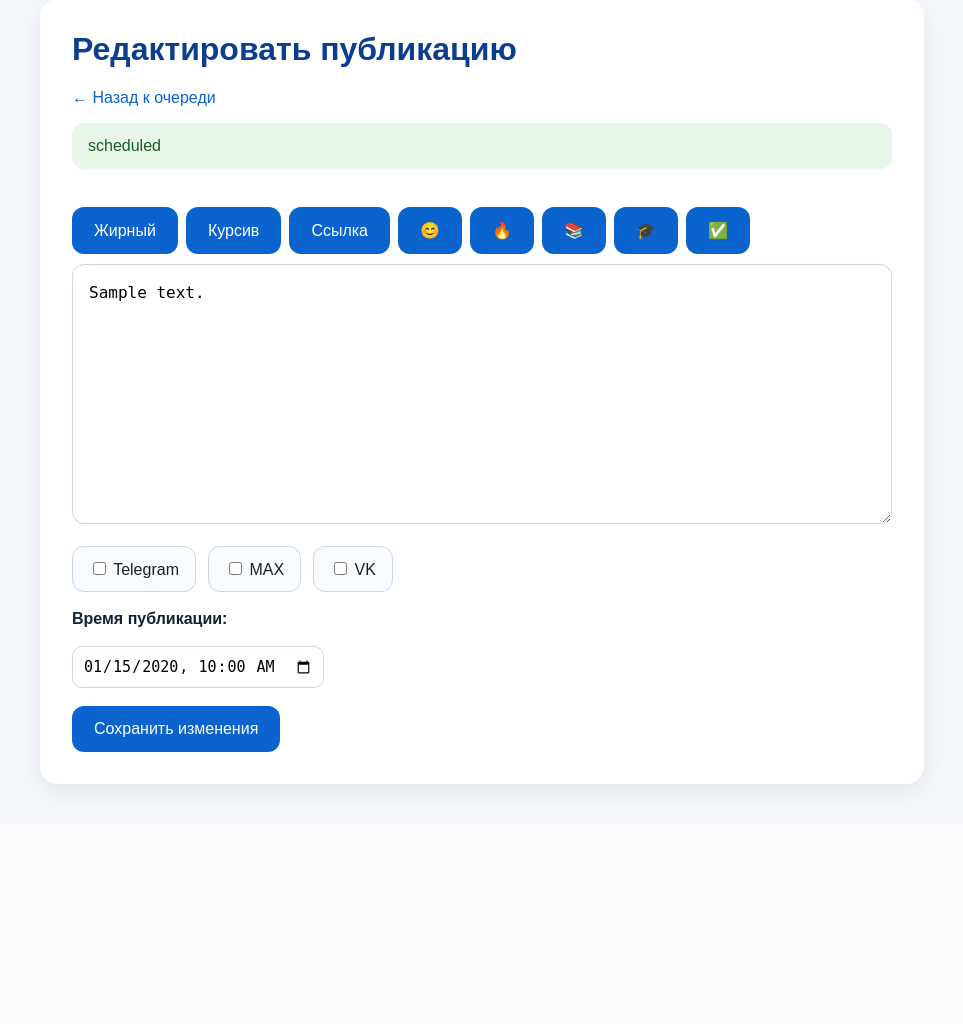
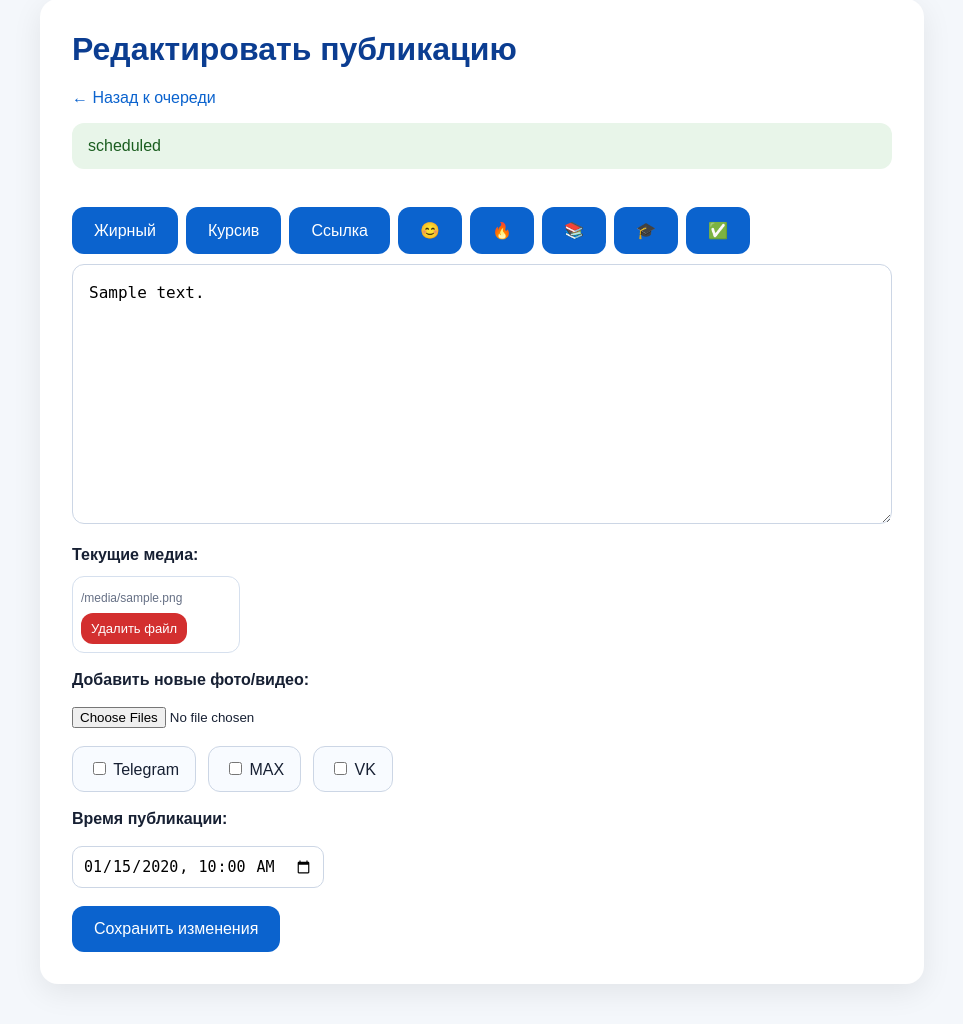
Before and after one commit to chidori31/university-news-crossposter, a FastAPI app: template app/templates/edit_scheduled_post.html in a window 1280 px wide. Shown: the part 41-1065 px from the top of the page, without its empty margins (158-1121 px from the left). Before the commit the page ends 841 px from the top, so only its background shows below. Run offline with FastAPI, Linux system fonts and the light colour scheme; the template is opened without the code that fills it: most values are stand-ins (such as "Sample title", 1, 10 or a date in 2020).

Commit message:
Add media editing for scheduled posts

```diff
--- a/app/main.py
+++ b/app/main.py
@@ -8,8 +8,10 @@
 from app.services.formatter import prepare_html_text, strip_html_formatting
 from app.services.max_client import MaxClient
 from app.services.scheduled_posts import (
+    add_media_to_scheduled_post,
     cancel_scheduled_post,
     delete_scheduled_post,
+    delete_scheduled_post_media,
     get_post_media_info,
     get_posts_overview,
     get_publish_logs,
@@ -265,6 +267,8 @@
             },
         )
 
+    post["media"] = get_post_media_info(post_id)
+
     if post["status"] != "scheduled":
         return templates.TemplateResponse(
             request=request,
@@ -288,12 +292,13 @@
 
 
 @app.post("/scheduled/{post_id}/edit", response_class=HTMLResponse)
-def edit_scheduled_post(
+async def edit_scheduled_post(
     request: Request,
     post_id: int,
     text: str = Form(...),
     platforms: list[str] | None = Form(default=None),
     publish_at: str = Form(...),
+    media_files: list[UploadFile] | None = File(default=None),
 ):
     selected_platforms = platforms or []
     post = get_scheduled_post(post_id)
@@ -308,6 +313,8 @@
                 "status_type": "error",
             },
         )
+
+    post["media"] = get_post_media_info(post_id)
 
     if post["status"] != "scheduled":
         return templates.TemplateResponse(
@@ -335,6 +342,27 @@
             },
         )
 
+    media_files_data = []
+
+    if media_files:
+        for file in media_files:
+            if not file.filename:
+                continue
+
+            if file.content_type and file.content_type.startswith("image/"):
+                kind = "image"
+            elif file.content_type and file.content_type.startswith("video/"):
+                kind = "video"
+            else:
+                continue
+
+            media_files_data.append({
+                "filename": file.filename,
+                "content_type": file.content_type,
+                "kind": kind,
+                "data": await file.read(),
+            })
+
     update_scheduled_post(
         post_id=post_id,
         text=text,
@@ -342,7 +370,14 @@
         publish_at=publish_at,
     )
 
+    if media_files_data:
+        add_media_to_scheduled_post(
+            post_id=post_id,
+            media_files_data=media_files_data,
+        )
+
     updated_post = get_scheduled_post(post_id)
+    updated_post["media"] = get_post_media_info(post_id)
 
     return templates.TemplateResponse(
         request=request,
@@ -354,6 +389,16 @@
         },
     )
 
+@app.post("/scheduled/{post_id}/media/{media_id}/delete")
+def delete_scheduled_media(post_id: int, media_id: int):
+    delete_scheduled_post_media(
+        post_id=post_id,
+        media_id=media_id,
+    )
+
+    return {
+        "status": "ok",
+    }
 
 @app.post("/scheduled/{post_id}/delete")
 def delete_post(post_id: int):
--- a/app/templates/edit_scheduled_post.html
+++ b/app/templates/edit_scheduled_post.html
@@ -90,6 +90,96 @@
         }
     </style>
 </head>
+<body>
+    <div class="container">
+        <h1>Редактировать публикацию</h1>
+
+        <p><a href="/scheduled">← Назад к очереди</a></p>
+
+        {% if status %}
+            <div class="status {{ status_type }}">{{ status }}</div>
+        {% endif %}
+
+        {% if post %}
+            <form method="post" action="/scheduled/{{ post.id }}/edit" enctype="multipart/form-data">
+                <div style="display: flex; gap: 8px; margin-bottom: 10px; flex-wrap: wrap;">
+                    <button type="button" onclick="wrapText('b')">Жирный</button>
+                    <button type="button" onclick="wrapText('i')">Курсив</button>
+                    <button type="button" onclick="createLink()">Ссылка</button>
+                    <button type="button" onclick="insertText('😊')">😊</button>
+                    <button type="button" onclick="insertText('🔥')">🔥</button>
+                    <button type="button" onclick="insertText('📚')">📚</button>
+                    <button type="button" onclick="insertText('🎓')">🎓</button>
+                    <button type="button" onclick="insertText('✅')">✅</button>
+                </div>
+
+                <textarea id="postText" name="text" required>{{ post.text }}</textarea>
+                {% if post.media %}
+                    <div style="margin-top: 18px;">
+                        <b>Текущие медиа:</b>
+
+                        <div style="display: flex; gap: 12px; flex-wrap: wrap; margin-top: 12px;">
+                            {% for media in post.media %}
+                                <div style="width: 150px; border: 1px solid #d6e0ee; border-radius: 12px; padding: 8px; background: white;">
+                                    {% if media.kind == "image" %}
+                                        <img src="{{ media.url }}"
+                                            alt="{{ media.filename }}"
+                                            style="width: 100%; border-radius: 8px;">
+                                    {% elif media.kind == "video" %}
+                                        <video src="{{ media.url }}"
+                                            controls
+                                            style="width: 100%; border-radius: 8px;">
+                                        </video>
+                                    {% endif %}
+
+                                    <div style="font-size: 12px; color: #667085; margin-top: 6px; word-break: break-word;">
+                                        {{ media.filename }}
+                                    </div>
+
+                                    <button type="button"
+                                            onclick="deleteMedia({{ post.id }}, {{ media.id }})"
+                                            style="background: #d32f2f; padding: 8px 10px; font-size: 13px; margin-top: 8px;">
+                                        Удалить файл
+                                    </button>
+                                </div>
+                            {% endfor %}
+                        </div>
+                    </div>
+                {% endif %}
+
+                <div style="margin-top: 18px;">
+                    <label><b>Добавить новые фото/видео:</b></label><br><br>
+                    <input type="file" name="media_files" multiple accept="image/*,video/*">
+                </div>
+                <div class="platforms">
+                    <label class="platform">
+                        <input type="checkbox" name="platforms" value="telegram"
+                            {% if "telegram" in post.platforms %}checked{% endif %}>
+                        Telegram
+                    </label>
+
+                    <label class="platform">
+                        <input type="checkbox" name="platforms" value="max"
+                            {% if "max" in post.platforms %}checked{% endif %}>
+                        MAX
+                    </label>
+
+                    <label class="platform">
+                        <input type="checkbox" name="platforms" value="vk"
+                            {% if "vk" in post.platforms %}checked{% endif %}>
+                        VK
+                    </label>
+                </div>
+
+                <div style="margin-top: 18px;">
+                    <label><b>Время публикации:</b></label><br><br>
+                    <input type="datetime-local" name="publish_at" value="{{ post.publish_at }}" required>
+                </div>
+
+                <button type="submit">Сохранить изменения</button>
+            </form>
+        {% endif %}
+    </div>
     <script>
         function wrapText(tag) {
             const textarea = document.getElementById("postText");
@@ -177,60 +267,23 @@
                 createLink();
             }
         });
+        async function deleteMedia(postId, mediaId) {
+            const confirmed = confirm("Удалить этот файл?");
+
+            if (!confirmed) {
+                return;
+            }
+
+            const response = await fetch(`/scheduled/${postId}/media/${mediaId}/delete`, {
+                method: "POST",
+            });
+
+            if (response.ok) {
+                window.location.reload();
+            } else {
+                alert("Не удалось удалить файл.");
+            }
+        }
     </script>
-<body>
-    <div class="container">
-        <h1>Редактировать публикацию</h1>
-
-        <p><a href="/scheduled">← Назад к очереди</a></p>
-
-        {% if status %}
-            <div class="status {{ status_type }}">{{ status }}</div>
-        {% endif %}
-
-        {% if post %}
-            <form method="post" action="/scheduled/{{ post.id }}/edit">
-                <div style="display: flex; gap: 8px; margin-bottom: 10px; flex-wrap: wrap;">
-                    <button type="button" onclick="wrapText('b')">Жирный</button>
-                    <button type="button" onclick="wrapText('i')">Курсив</button>
-                    <button type="button" onclick="createLink()">Ссылка</button>
-                    <button type="button" onclick="insertText('😊')">😊</button>
-                    <button type="button" onclick="insertText('🔥')">🔥</button>
-                    <button type="button" onclick="insertText('📚')">📚</button>
-                    <button type="button" onclick="insertText('🎓')">🎓</button>
-                    <button type="button" onclick="insertText('✅')">✅</button>
-                </div>
-
-                <textarea id="postText" name="text" required>{{ post.text }}</textarea>
-
-                <div class="platforms">
-                    <label class="platform">
-                        <input type="checkbox" name="platforms" value="telegram"
-                            {% if "telegram" in post.platforms %}checked{% endif %}>
-                        Telegram
-                    </label>
-
-                    <label class="platform">
-                        <input type="checkbox" name="platforms" value="max"
-                            {% if "max" in post.platforms %}checked{% endif %}>
-                        MAX
-                    </label>
-
-                    <label class="platform">
-                        <input type="checkbox" name="platforms" value="vk"
-                            {% if "vk" in post.platforms %}checked{% endif %}>
-                        VK
-                    </label>
-                </div>
-
-                <div style="margin-top: 18px;">
-                    <label><b>Время публикации:</b></label><br><br>
-                    <input type="datetime-local" name="publish_at" value="{{ post.publish_at }}" required>
-                </div>
-
-                <button type="submit">Сохранить изменения</button>
-            </form>
-        {% endif %}
-    </div>
 </body>
 </html>
```
Also changed, not shown: app/services/scheduled_posts.py (+82 -1 lines). Lines whose indentation alone changed are shown as unchanged.
